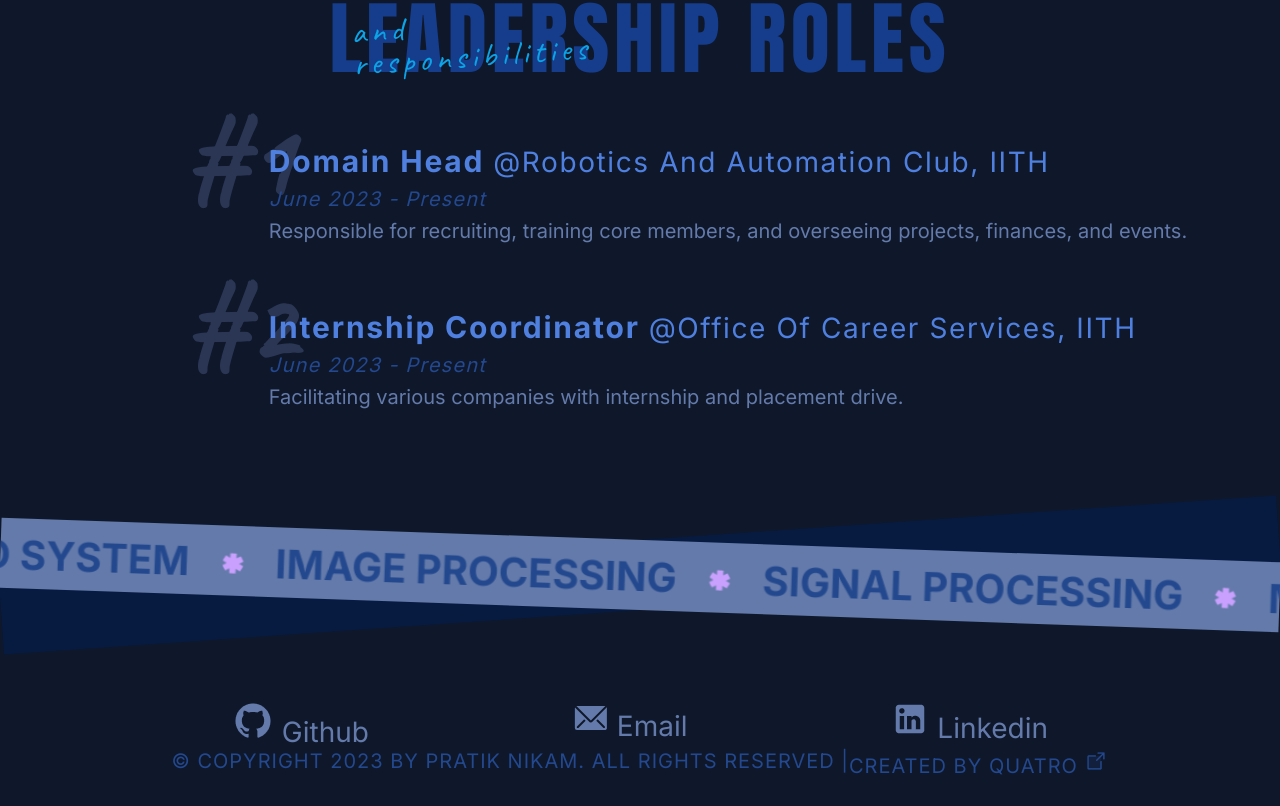
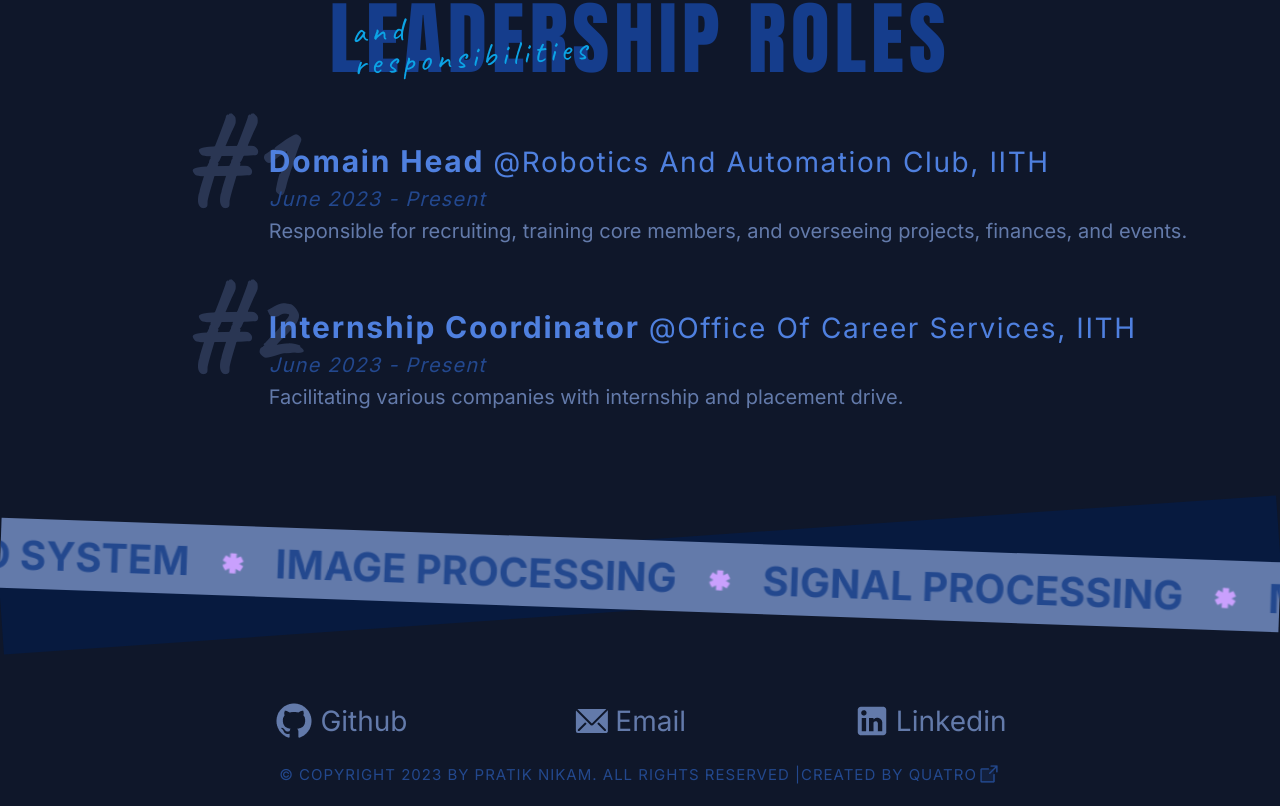
Before and after one commit to PR1YAM9/Prateek_Portfolio, a React (Create React App) app: page / in a window 1280 px wide. Shown: the part 1065-1871 px from the top of the page. Before the commit the page ends 1843 px from the top, so only its background shows below. Built offline with nearby package versions, Linux system fonts and the light colour scheme; a web font is replaced by a local one.

Commit message:
laiba work

```diff
--- a/src/components/footer/Footer.css
+++ b/src/components/footer/Footer.css
@@ -11,26 +11,49 @@
     margin-top: 100px;
     display: flex;
     flex-direction: column;
-    }
+}
 .first1{
-    padding: 0 130px;
+    padding: 0 190px;
     display: flex;
     justify-content: space-around;
+    margin-bottom: 20px;
+    align-items: center;
 }
 .links{
+    display: flex;
     color: #637AAA;
     font-family: 'Inter';
     font-size: 28px;
     font-style: normal;
     font-weight: 400;
     line-height: normal;
+    align-items: center;
 }
+.link-span {
+    margin-left: 5px;
+    /* Set a transparent border-bottom initially */
+    border-bottom: 1.5px solid transparent;
+
+    /* Define the radial gradient */
+    /* background-image: radial-gradient(circle, #040F25 20%, #0CA4E6 43%, #0CA4E6 51%, #040F25 82%); */
+    background-origin: border-box;
+    background-clip: content-box, border-box;
+}
+
+.link-span:hover {
+    /* Set the border-image with the radial gradient on hover */
+    border-image: radial-gradient(circle, #040F25 20%, #0CA4E6 43%, #0CA4E6 51%, #040F25 82%) 1;
+
+    /* Reset the background-image, so it doesn't interfere with the border */
+    background-image: none;
+}
+
 .second1{
     color: #23488D;
     width: 100%;
     text-align: center;
     font-family: 'Inter';
-    font-size: 20px;
+    font-size: 15px;
     font-style: normal;
     font-weight: 400;
     line-height: normal;
@@ -38,17 +61,23 @@
     text-transform: uppercase;
     display: flex;
     justify-content: center;
+    margin-bottom: 20px;
 }
 .quatro{
+    display: flex;
     color: #23488D;
     text-align: center;
     font-family: 'Inter';
-    font-size: 20px;
+    font-size: 15px;
     font-style: normal;
     font-weight: 400;
     line-height: normal;
     letter-spacing: 1px;
     text-transform: uppercase;
+}
+.rights{
+    display: flex;
+    align-items: center;
 }
 a{
     align-items: center;
--- a/src/components/footer/Footer.jsx
+++ b/src/components/footer/Footer.jsx
@@ -9,12 +9,14 @@
   return (
     <div className='outer1'>
         <div className='first1'>
-            <div><a className='links' href="/"> <img className='logos' src={git} alt="" /> Github</a></div>
-            <div><a className='links' href="/"> <img className='logos' src={email}  alt="" /> Email</a></div>
-            <div><a className='links' href="/"> <img className='logos' src={linkd} alt="" /> Linkedin</a></div>
+            <a className='links' href="https://github.com/N-Pratik"> <img className='logos' src={git} alt="" /> <span className='link-span'>Github</span></a>
+            <a className='links' href="mailto:ee21btech11037@iith.ac.in"> <img className='logos' src={email}  alt="" /> <span className='link-span'> Email</span></a>
+            <a className='links' href="https://www.linkedin.com/in/pratik-nikam-83ab98223"> <img className='logos' src={linkd} alt="" /> <span className='link-span'> Linkedi</span>n</a>
         </div>
         <div className='second1'>
-            © Copyright 2023 by Pratik Nikam. All rights reserved  | <a className='quatro' href="/">Created by quatro <img src={quat} alt="" /> </a>
+            <div className='rights'>
+            © Copyright 2023 by Pratik Nikam. All rights reserved  | <a className='quatro' href="https://www.quatro.in/">Created by quatro <img src={quat} alt="" /> </a>
+            </div>
         </div>
     </div>
   )
```
